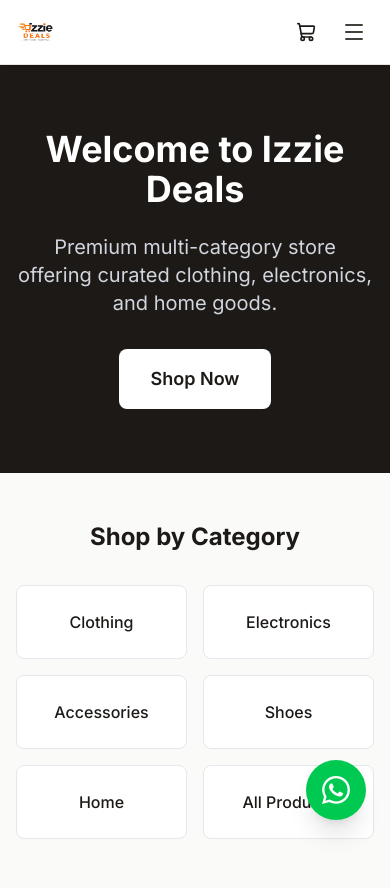
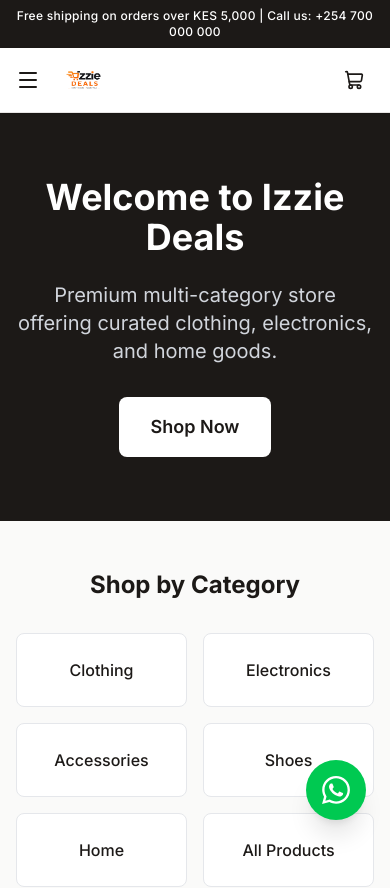
Before and after one commit to stephennjora3-debug/izzie-deals, a Next.js app: page / in a window 390 px wide. Shown: the top 888 px of the page. Built offline with nearby package versions, Linux system fonts and the light colour scheme; no server answers; the database is empty.

Commit message:
Step 1: Upgrade header with notification bar and slide-out mobile menu

```diff
--- a/src/components/layout/Header.tsx
+++ b/src/components/layout/Header.tsx
@@ -1,13 +1,13 @@
 'use client';
 
 import Link from 'next/link';
-import { Search, ShoppingCart, User, Plus, Package, Menu, X } from 'lucide-react';
+import { Search, ShoppingCart, Plus, Package, Menu, X } from 'lucide-react';
 import { useCartStore } from '@/store/cartStore';
 import { useEffect, useState } from 'react';
 import { UserMenu } from './UserMenu';
 import { createClient } from '@/lib/supabase/client';
 import { isAdmin } from '@/lib/admin';
-import { useRouter, usePathname } from 'next/navigation';
+import { useRouter } from 'next/navigation';
 
 function CartBadge() {
   const totalItems = useCartStore((state) => state.totalItems());
@@ -21,7 +21,7 @@
   if (totalItems === 0) return null;
 
   return (
-    <span className="absolute -top-1 -right-1 flex h-5 w-5 items-center justify-center rounded-full bg-brand-900 text-[10px] font-bold text-white">
+    <span className="absolute -top-1 -right-1 flex h-4 w-4 items-center justify-center rounded-full bg-red-500 text-[9px] font-bold text-white ring-2 ring-white">
       {totalItems > 99 ? '99+' : totalItems}
     </span>
   );
@@ -32,7 +32,6 @@
   const [isMobileMenuOpen, setIsMobileMenuOpen] = useState(false);
   const [searchQuery, setSearchQuery] = useState('');
   const router = useRouter();
-  const pathname = usePathname();
 
   useEffect(() => {
     const checkAdmin = async () => {
@@ -45,42 +44,60 @@
     checkAdmin();
   }, []);
 
-  // Handle mobile search submission
   const handleMobileSearch = (e: React.FormEvent) => {
     e.preventDefault();
     if (searchQuery.trim().length >= 3) {
       router.push(`/shop?search=${encodeURIComponent(searchQuery.trim())}`);
       setIsMobileMenuOpen(false);
+      setSearchQuery('');
     }
   };
 
   return (
     <>
-      <header className="sticky top-0 z-50 w-full border-b border-brand-200 bg-white shadow-sm">
+      {/* 1. TOP NOTIFICATION BAR */}
+      <div className="bg-brand-900 text-white text-xs md:text-sm py-2 text-center px-4">
+        <p className="font-medium tracking-wide">
+          Free shipping on orders over KES 5,000 | Call us: +254 700 000 000
+        </p>
+      </div>
+
+      {/* 2. MAIN HEADER */}
+      <header className="sticky top-0 z-40 w-full bg-white border-b border-brand-200 shadow-sm">
         <div className="container mx-auto px-4">
-          <div className="flex h-16 items-center justify-between">
-            {/* Logo */}
-            <Link href="/" className="flex items-center flex-shrink-0">
-              <img src="/izzie.png" alt="Izzie Deals" className="h-10 md:h-12 lg:h-14 w-auto object-contain" />
-            </Link>
+          <div className="flex h-16 md:h-20 items-center justify-between gap-4">
 
-            {/* Desktop Navigation */}
+            {/* Left: Mobile Menu Toggle & Logo */}
+            <div className="flex items-center gap-4 flex-shrink-0">
+              <button
+                onClick={() => setIsMobileMenuOpen(true)}
+                className="md:hidden p-2 -ml-2 text-brand-900 hover:bg-brand-50 rounded-md transition-colors"
+                aria-label="Open menu"
+              >
+                <Menu className="h-6 w-6" />
+              </button>
+              <Link href="/" className="flex items-center">
+                <img src="/izzie.png" alt="Izzie Deals" className="h-10 md:h-12 w-auto object-contain" />
+              </Link>
+            </div>
+
+            {/* Center: Desktop Navigation */}
             <nav className="hidden md:flex items-center gap-8">
-              <Link href="/shop" className="text-sm font-medium text-brand-700 hover:text-brand-900 transition-colors">Shop</Link>
+              <Link href="/shop" className="text-sm font-semibold text-brand-900 hover:text-brand-600 transition-colors">Shop</Link>
               <Link href="/shop?category=Clothing" className="text-sm font-medium text-brand-700 hover:text-brand-900 transition-colors">Clothing</Link>
               <Link href="/shop?category=Electronics" className="text-sm font-medium text-brand-700 hover:text-brand-900 transition-colors">Electronics</Link>
               <Link href="/shipping" className="text-sm font-medium text-brand-700 hover:text-brand-900 transition-colors">Shipping</Link>
             </nav>
 
-            {/* Right Actions */}
-            <div className="flex items-center gap-2 md:gap-4">
+            {/* Right: Actions */}
+            <div className="flex items-center gap-2 md:gap-4 flex-shrink-0">
               {/* Desktop Search */}
-              <div className="hidden md:block relative">
+              <div className="hidden lg:block relative">
                 <Search className="absolute left-3 top-1/2 -translate-y-1/2 h-4 w-4 text-brand-400" />
                 <input
                   type="search"
                   placeholder="Search products..."
-                  className="flex h-10 w-64 rounded-md border border-brand-200 bg-white px-3 py-2 pl-9 text-sm ring-offset-white placeholder:text-brand-400 focus-visible:outline-none focus-visible:ring-2 focus-visible:ring-brand-900 transition-all"
+                  className="flex h-10 w-64 rounded-full border border-brand-200 bg-brand-50 px-3 py-2 pl-9 text-sm focus-visible:outline-none focus-visible:ring-2 focus-visible:ring-brand-900 focus:bg-white transition-all"
                   onKeyDown={(e) => {
                     if (e.key === 'Enter' && (e.target as HTMLInputElement).value.trim().length >= 3) {
                       router.push(`/shop?search=${encodeURIComponent((e.target as HTMLInputElement).value.trim())}`);
@@ -89,75 +106,83 @@
                 />
               </div>
 
-              {/* User Menu */}
+              {/* User Menu (Desktop) */}
               <div className="hidden md:block">
                 <UserMenu />
               </div>
 
               {/* Cart */}
-              <Link href="/cart" className="relative inline-flex items-center justify-center rounded-md text-sm font-medium transition-colors hover:bg-brand-100 h-10 w-10">
+              <Link href="/cart" className="relative inline-flex items-center justify-center rounded-full text-brand-900 hover:bg-brand-50 h-10 w-10 transition-colors">
                 <ShoppingCart className="h-5 w-5" />
                 <CartBadge />
               </Link>
-
-              {/* Mobile Menu Button */}
-              <button
-                onClick={() => setIsMobileMenuOpen(!isMobileMenuOpen)}
-                className="md:hidden inline-flex items-center justify-center rounded-md text-sm font-medium transition-colors hover:bg-brand-100 h-10 w-10 text-brand-700"
-                aria-label="Toggle menu"
-              >
-                {isMobileMenuOpen ? <X className="h-6 w-6" /> : <Menu className="h-6 w-6" />}
-              </button>
             </div>
           </div>
         </div>
       </header>
 
-      {/* Mobile Menu Dropdown */}
+      {/* 3. MOBILE SLIDE-OUT DRAWER (OFFCANVAS) */}
       {isMobileMenuOpen && (
-        <div className="md:hidden fixed inset-0 z-40 bg-black/50" onClick={() => setIsMobileMenuOpen(false)}>
+        <div className="fixed inset-0 z-50 md:hidden">
+          {/* Backdrop */}
           <div
-            className="absolute top-16 left-0 right-0 bg-white border-b border-brand-200 shadow-lg max-h-[calc(100vh-4rem)] overflow-y-auto"
-            onClick={(e) => e.stopPropagation()}
-          >
-            <div className="container mx-auto px-4 py-6 space-y-6">
+            className="absolute inset-0 bg-black/60 backdrop-blur-sm"
+            onClick={() => setIsMobileMenuOpen(false)}
+          />
+
+          {/* Slide-out Panel */}
+          <div className="absolute top-0 left-0 bottom-0 w-[85%] max-w-sm bg-white shadow-2xl flex flex-col animate-in slide-in-from-left duration-300">
+            {/* Drawer Header */}
+            <div className="flex items-center justify-between p-4 border-b border-brand-100">
+              <img src="/izzie.png" alt="Izzie Deals" className="h-8 w-auto object-contain" />
+              <button
+                onClick={() => setIsMobileMenuOpen(false)}
+                className="p-2 text-brand-500 hover:bg-brand-50 rounded-full transition-colors"
+              >
+                <X className="h-6 w-6" />
+              </button>
+            </div>
+
+            {/* Drawer Body */}
+            <div className="flex-1 overflow-y-auto p-4 space-y-6">
               {/* Mobile Search */}
               <form onSubmit={handleMobileSearch} className="relative">
                 <Search className="absolute left-3 top-1/2 -translate-y-1/2 h-5 w-5 text-brand-400" />
                 <input
                   type="search"
                   placeholder="Search products..."
-                  className="flex h-12 w-full rounded-md border border-brand-200 bg-white px-3 py-2 pl-10 text-base focus-visible:outline-none focus-visible:ring-2 focus-visible:ring-brand-900"
+                  className="flex h-12 w-full rounded-lg border border-brand-200 bg-brand-50 px-3 py-2 pl-10 text-base focus-visible:outline-none focus-visible:ring-2 focus-visible:ring-brand-900"
                   value={searchQuery}
                   onChange={(e) => setSearchQuery(e.target.value)}
                 />
               </form>
 
               {/* Mobile Navigation Links */}
-              <nav className="flex flex-col space-y-4">
-                <Link href="/shop" onClick={() => setIsMobileMenuOpen(false)} className="text-lg font-medium text-brand-900 hover:text-brand-600">Shop All</Link>
-                <Link href="/shop?category=Clothing" onClick={() => setIsMobileMenuOpen(false)} className="text-lg font-medium text-brand-900 hover:text-brand-600">Clothing</Link>
-                <Link href="/shop?category=Electronics" onClick={() => setIsMobileMenuOpen(false)} className="text-lg font-medium text-brand-900 hover:text-brand-600">Electronics</Link>
-                <Link href="/shipping" onClick={() => setIsMobileMenuOpen(false)} className="text-lg font-medium text-brand-900 hover:text-brand-600">Shipping Info</Link>
+              <nav className="flex flex-col space-y-1">
+                <p className="text-xs font-bold text-brand-400 uppercase tracking-wider mb-2">Shop</p>
+                <Link href="/shop" onClick={() => setIsMobileMenuOpen(false)} className="flex items-center px-3 py-3 text-base font-medium text-brand-900 hover:bg-brand-50 rounded-lg transition-colors">All Products</Link>
+                <Link href="/shop?category=Clothing" onClick={() => setIsMobileMenuOpen(false)} className="flex items-center px-3 py-3 text-base font-medium text-brand-700 hover:bg-brand-50 rounded-lg transition-colors">Clothing</Link>
+                <Link href="/shop?category=Electronics" onClick={() => setIsMobileMenuOpen(false)} className="flex items-center px-3 py-3 text-base font-medium text-brand-700 hover:bg-brand-50 rounded-lg transition-colors">Electronics</Link>
+                <Link href="/shipping" onClick={() => setIsMobileMenuOpen(false)} className="flex items-center px-3 py-3 text-base font-medium text-brand-700 hover:bg-brand-50 rounded-lg transition-colors">Shipping Info</Link>
               </nav>
 
               {/* Mobile Admin Links */}
               {isAdminUser && (
-                <div className="pt-4 border-t border-brand-200 space-y-4">
-                  <p className="text-xs font-semibold text-brand-500 uppercase tracking-wider">Admin</p>
-                  <Link href="/admin/orders" onClick={() => setIsMobileMenuOpen(false)} className="flex items-center gap-3 text-base font-medium text-brand-700 hover:text-brand-900">
+                <div className="pt-4 border-t border-brand-100 space-y-1">
+                  <p className="text-xs font-bold text-brand-400 uppercase tracking-wider mb-2">Admin</p>
+                  <Link href="/admin/orders" onClick={() => setIsMobileMenuOpen(false)} className="flex items-center gap-3 px-3 py-3 text-base font-medium text-brand-700 hover:bg-brand-50 rounded-lg transition-colors">
                     <Package className="h-5 w-5" /> Orders
                   </Link>
-                  <Link href="/admin/add-product" onClick={() => setIsMobileMenuOpen(false)} className="flex items-center gap-3 text-base font-medium text-brand-700 hover:text-brand-900">
+                  <Link href="/admin/add-product" onClick={() => setIsMobileMenuOpen(false)} className="flex items-center gap-3 px-3 py-3 text-base font-medium text-brand-700 hover:bg-brand-50 rounded-lg transition-colors">
                     <Plus className="h-5 w-5" /> Add Product
                   </Link>
                 </div>
               )}
+            </div>
 
-              {/* Mobile User Menu Placeholder (Login/Logout) */}
-              <div className="pt-4 border-t border-brand-200">
-                <UserMenu />
-              </div>
+            {/* Drawer Footer (User Menu) */}
+            <div className="p-4 border-t border-brand-100 bg-brand-50">
+              <UserMenu />
             </div>
           </div>
         </div>
```
